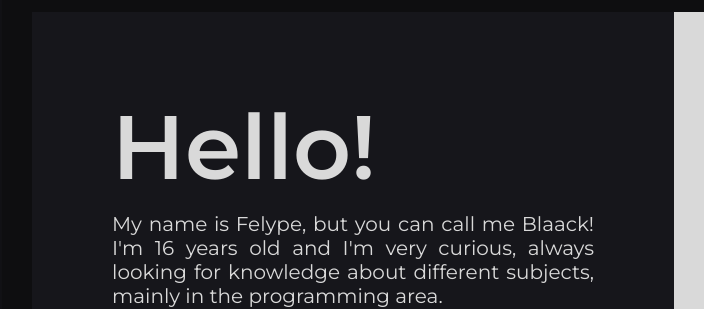
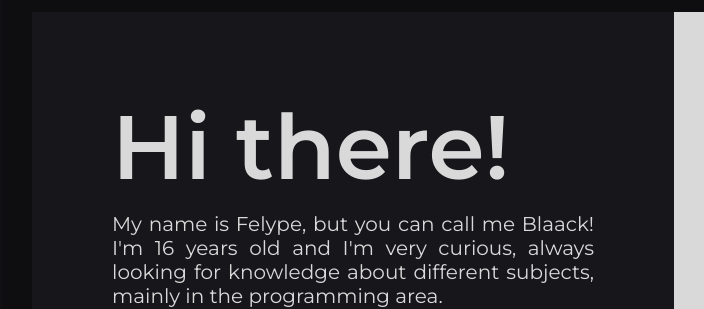
Before and after one commit to blaackwz/blaack.github.io, a plain HTML site: page index.html in a window 1280 px wide. Shown: the part 233-542 px from the top of the page, 138-842 px from the left. Drawn offline with Linux system fonts and the light colour scheme.

Commit message:
Update index.html

```diff
--- a/index.html
+++ b/index.html
@@ -20,7 +20,7 @@
         </div>
         <div id="content">
             <div id="presentation">
-                <h1>Hello!</h1>
+                <h1>Hi there!</h1>
                 <p>My name is Felype, but you can call me Blaack! I'm 16 years old and I'm very curious, always looking for knowledge about different subjects, mainly in the programming area.</p>
             </div>
             <div id="social-medias">
```
